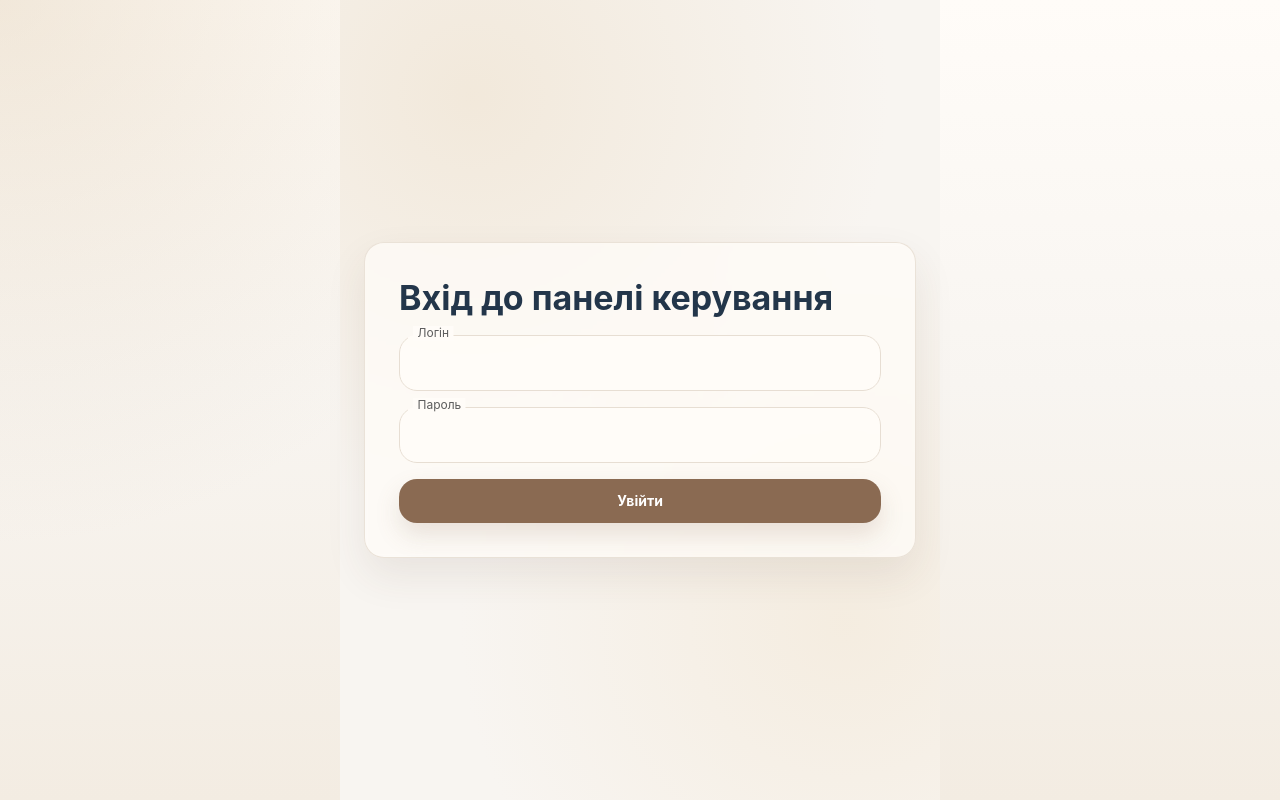
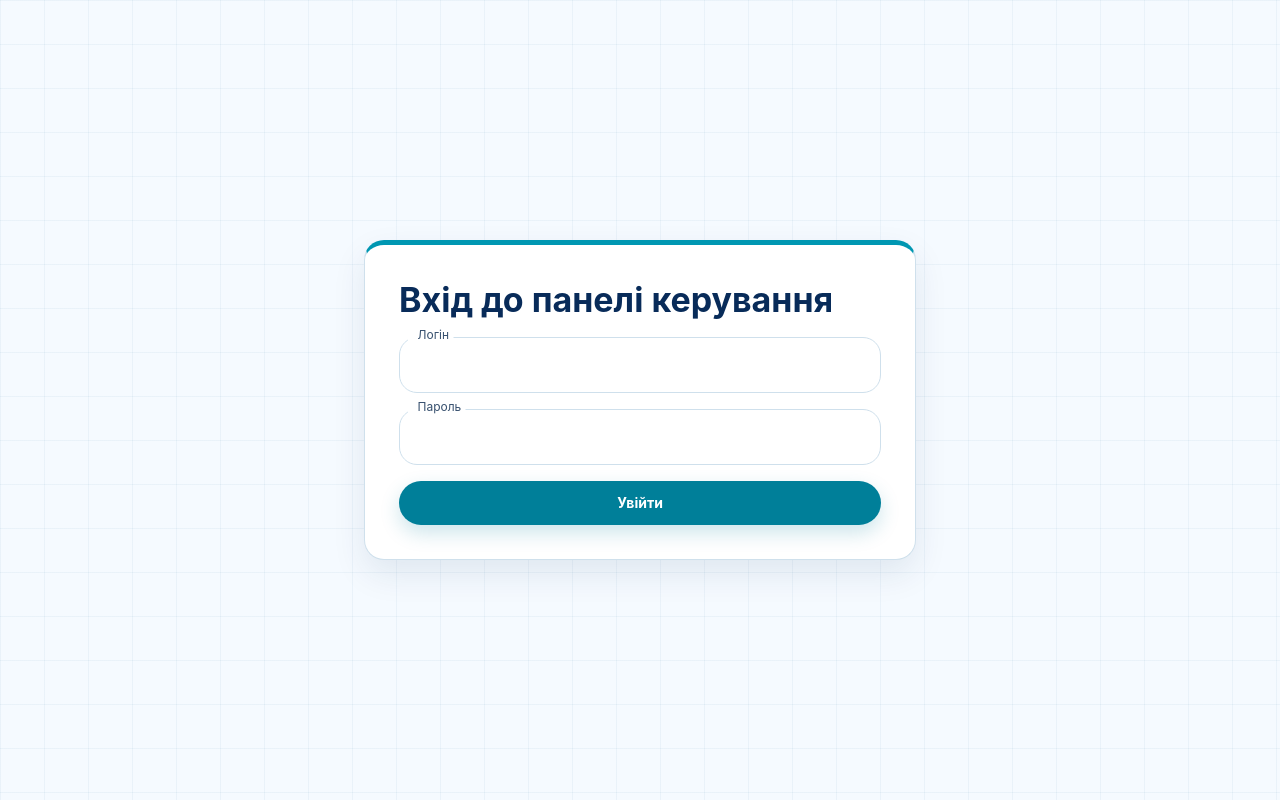
Before and after one commit to AleksMorozova/MathArchive, a React (Vite) app in the folder frontend/math-archive-web/: page /admin/login in a window 1280 px wide. Built offline with nearby package versions, Linux system fonts and the light colour scheme; no server answers.

Commit message:
Redesign admin part

```diff
--- a/frontend/math-archive-web/src/layouts/AdminLayout.tsx
+++ b/frontend/math-archive-web/src/layouts/AdminLayout.tsx
@@ -8,6 +8,8 @@ import { useState } from 'react';
 import { NavLink, Outlet, useNavigate } from 'react-router-dom';
 import { logout } from '../api/authApi';
 import { Seo } from '../seo/Seo';
+import { ThemeProvider } from '@mui/material/styles';
+import { adminTheme } from './adminTheme';
 
 export function AdminLayout() {
   const [open, setOpen] = useState(false);
@@ -34,6 +36,7 @@ export function AdminLayout() {
   );
 
   return (
+    <ThemeProvider theme={adminTheme}>
     <Box className="admin-shell">
       <Seo title="Панель керування | MathArchive" description="Панель керування матеріалами." canonicalPath="/admin" noIndex />
       <Box component="aside" className="admin-sidebar">
@@ -49,9 +52,10 @@ export function AdminLayout() {
         </Box>
         <Outlet />
       </Box>
-      <Drawer open={open} onClose={() => setOpen(false)}>
+      <Drawer className="admin-navigation-drawer" open={open} onClose={() => setOpen(false)}>
         <Box sx={{ width: 260, p: 2 }}>{nav}</Box>
       </Drawer>
     </Box>
+    </ThemeProvider>
   );
 }
--- /dev/null
+++ b/frontend/math-archive-web/src/layouts/adminTheme.ts
@@ -0,0 +1,66 @@
+import { createTheme } from '@mui/material/styles';
+
+// Scoped to admin routes, including their portaled dialogs and menus.
+export const adminTheme = createTheme({
+  palette: {
+    primary: { main: '#007F99', light: '#EAF9FC', dark: '#00697F', contrastText: '#FFFFFF' },
+    secondary: { main: '#082B59' },
+    background: { default: '#F5FAFF', paper: '#FFFFFF' },
+    text: { primary: '#082B59', secondary: '#38516F' },
+    divider: '#CFE0EC',
+    warning: { main: '#AC6000' },
+    error: { main: '#B42318' },
+    success: { main: '#24754D' }
+  },
+  shape: { borderRadius: 18 },
+  typography: {
+    fontFamily: '"Inter", "Segoe UI", Arial, sans-serif',
+    h1: { fontWeight: 750 },
+    h2: { fontWeight: 740 },
+    h3: { fontWeight: 730 },
+    h4: { fontWeight: 720 },
+    h5: { fontWeight: 650 },
+    h6: { fontWeight: 700 },
+    body1: { lineHeight: 1.7 },
+    body2: { lineHeight: 1.65 },
+    button: { textTransform: 'none', fontWeight: 700 }
+  },
+  components: {
+    MuiButton: {
+      styleOverrides: {
+        root: {
+          borderRadius: 999,
+          minHeight: 44,
+          paddingInline: 20,
+          '&:focus-visible': { outline: '3px solid #F7B500', outlineOffset: 3 }
+        },
+        containedPrimary: {
+          boxShadow: '0 8px 20px rgba(0, 127, 153, 0.20)',
+          '&:hover': { boxShadow: '0 12px 24px rgba(0, 127, 153, 0.28)' }
+        }
+      }
+    },
+    MuiCard: {
+      styleOverrides: { root: { border: '1px solid #CFE0EC', borderRadius: 20, boxShadow: '0 12px 30px rgba(8, 43, 89, 0.08)' } }
+    },
+    MuiTextField: {
+      defaultProps: { variant: 'outlined', slotProps: { inputLabel: { shrink: true } } }
+    },
+    MuiInputLabel: {
+      styleOverrides: { root: { backgroundColor: '#FFFFFF', paddingInline: 6, lineHeight: 1.2 } }
+    },
+    MuiOutlinedInput: {
+      styleOverrides: {
+        root: { backgroundColor: '#FFFFFF', '&.Mui-focused': { boxShadow: '0 0 0 3px rgba(0, 151, 178, 0.12)' } },
+        notchedOutline: { borderColor: '#CFE0EC' }
+      }
+    },
+    MuiIconButton: {
+      styleOverrides: {
+        root: { color: '#007F99', borderRadius: 12, '&:hover': { backgroundColor: '#EAF9FC' }, '&:focus-visible': { outline: '3px solid #F7B500', outlineOffset: 2 } }
+      }
+    },
+    MuiDialog: { styleOverrides: { paper: { border: '1px solid #CFE0EC', borderRadius: 20 } } },
+    MuiChip: { styleOverrides: { root: { borderRadius: 999, fontWeight: 600 } } }
+  }
+});
--- a/frontend/math-archive-web/src/pages/admin/LoginPage.tsx
+++ b/frontend/math-archive-web/src/pages/admin/LoginPage.tsx
@@ -7,6 +7,8 @@ import { z } from 'zod';
 import { getApiErrorMessage, isApiError } from '../../api/apiErrors';
 import { login } from '../../api/authApi';
 import { Seo } from '../../seo/Seo';
+import { ThemeProvider } from '@mui/material/styles';
+import { adminTheme } from '../../layouts/adminTheme';
 
 const schema = z.object({
   username: z.string().min(1, 'Введіть логін'),
@@ -33,6 +35,8 @@ export function LoginPage() {
   });
 
   return (
+    <ThemeProvider theme={adminTheme}>
+    <Box className="admin-login-shell">
     <Container maxWidth="sm" className="login-page">
       <Seo title="Вхід до панелі керування | MathArchive" description="Вхід адміністратора." canonicalPath="/admin/login" noIndex />
       <Box component="form" className="content-panel" onSubmit={submit}>
@@ -45,5 +49,7 @@ export function LoginPage() {
         </Stack>
       </Box>
     </Container>
+    </Box>
+    </ThemeProvider>
   );
 }
--- a/frontend/math-archive-web/src/styles.css
+++ b/frontend/math-archive-web/src/styles.css
@@ -1058,28 +1058,84 @@ a {
   min-height: 100vh;
   display: flex !important;
   align-items: center;
-  background:
-    radial-gradient(circle at 22% 12%, rgba(241, 231, 216, 0.88), transparent 26rem),
-    radial-gradient(circle at 84% 78%, rgba(244, 235, 221, 0.84), transparent 24rem),
-    var(--bg);
+  background: transparent;
 }
 
 .login-page .content-panel {
   width: 100%;
+}
+
+.admin-shell,
+.admin-login-shell,
+.admin-navigation-drawer {
+  --primary: #007F99;
+  --primary-hover: #00697F;
+  --line: #CFE0EC;
+  --muted: #38516F;
+  --surface-glass: #FFFFFF;
+  --shadow-md: 0 14px 34px rgba(8, 43, 89, 0.09);
+  color: #082B59;
+}
+
+.admin-login-shell {
+  min-height: 100vh;
+  background-color: #F5FAFF;
+  background-image:
+    linear-gradient(rgba(31, 111, 157, 0.055) 1px, transparent 1px),
+    linear-gradient(90deg, rgba(31, 111, 157, 0.055) 1px, transparent 1px);
+  background-size: 44px 44px;
+}
+
+.admin-shell .content-panel,
+.admin-shell .admin-table,
+.admin-shell .state-box,
+.admin-shell .filters-bar,
+.admin-login-shell .content-panel {
+  border-color: #CFE0EC;
+  background: #FFFFFF;
+  box-shadow: 0 14px 34px rgba(8, 43, 89, 0.09);
+}
+
+.admin-shell .filters-bar {
+  width: 100%;
+  flex-wrap: wrap;
+}
+
+.admin-shell .filters-bar .MuiTextField-root {
+  min-width: min(180px, 100%);
+}
+
+.admin-shell .admin-sidebar .MuiButton-root.active,
+.admin-navigation-drawer .MuiDrawer-paper .MuiButton-root.active {
+  color: #082B59;
+  background: #FFF3D3;
+}
+
+.admin-shell .admin-sidebar .MuiButton-root:hover,
+.admin-navigation-drawer .MuiDrawer-paper .MuiButton-root:hover {
+  background: #EAF9FC;
+}
+
+.admin-shell .success-message {
+  background: #EDF8F1;
+  color: #24663F;
+  border-color: #BBDCC8;
+}
+
+.admin-login-shell .content-panel {
+  border-top: 5px solid #0097B2;
 }
 
 .admin-shell {
   min-height: 100vh;
   display: grid;
   grid-template-columns: 270px 1fr;
-  background:
-    linear-gradient(135deg, rgba(217, 196, 165, 0.28), transparent 32rem),
-    var(--bg);
+  background: #F5FAFF;
 }
 
 .admin-sidebar {
   border-right: 1px solid var(--line);
-  background: rgba(255, 253, 248, 0.9);
+  background: rgba(255, 255, 255, 0.96);
   backdrop-filter: blur(14px);
   padding: 26px;
   display: flex;
@@ -1089,6 +1145,7 @@ a {
 
 .admin-main {
   padding: 34px;
+  min-width: 0;
 }
 
 .admin-mobile-bar {
@@ -1103,7 +1160,7 @@ a {
 .admin-table .MuiTableCell-head {
   color: var(--muted);
   font-weight: 700;
-  background: rgba(244, 235, 221, 0.72);
+  background: #EDF8FB;
 }
 
 .admin-table .MuiTableRow-root {
@@ -1111,7 +1168,7 @@ a {
 }
 
 .admin-table .MuiTableRow-root:hover {
-  background: rgba(217, 196, 165, 0.20);
+  background: #F2FAFD;
 }
 
 .admin-form {
```
